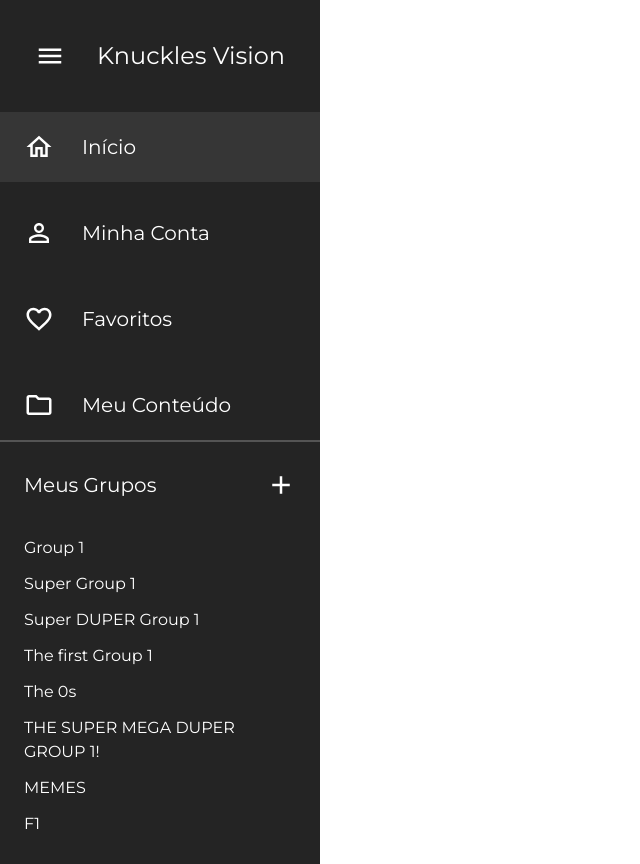
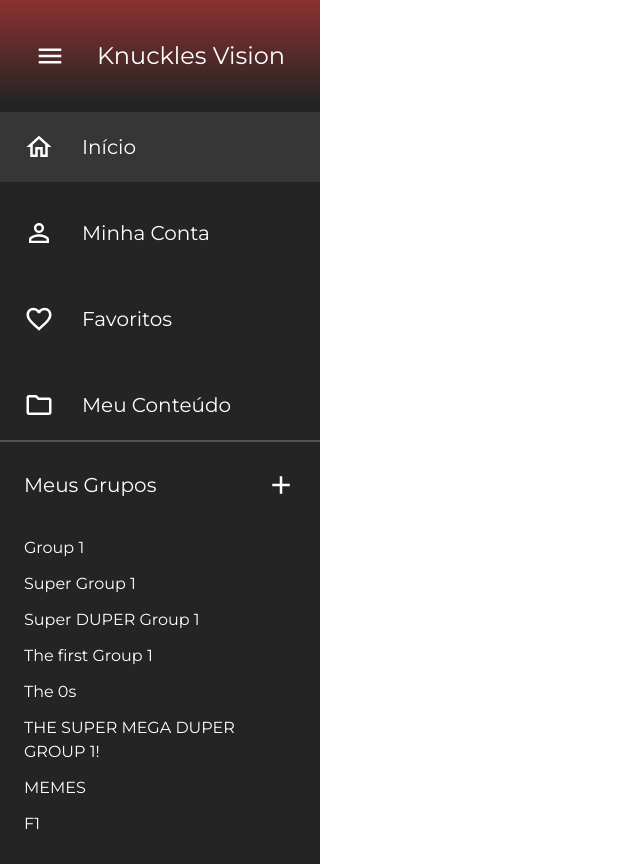
Before and after one commit to rafaelwillen/knuckles-vision, a React (Vite) app: page / in a window 1280 px wide. Shown: the whole page, without its empty margins (0-640 px from the left). Built offline with nearby package versions, Linux system fonts and the light colour scheme.

Commit message:
✨ add gradient

```diff
--- a/src/components/Sidebar/index.tsx
+++ b/src/components/Sidebar/index.tsx
@@ -18,7 +18,9 @@ const Sidebar = () => {
     ]
 
     return (
-        <aside className={`w-1/4 max-w-xs bg-dark-700 min-h-screen ${!isSidebarVisible && "w-[80px]"}`}>
+        <aside className={`w-1/4 max-w-xs min-h-screen
+        ${!isSidebarVisible && "w-[80px]"}`}
+            style={{ background: "linear-gradient(0deg, #242424 88%, rgba(218, 0, 0, 0.77) 110%)" }}>
             <section className='flex justify-center items-center py-10 px-6 gap-8'>
                 <MdMenu size={ICON_SIZE} onClick={() => setSidebarVisible(!isSidebarVisible)} />
                 {isSidebarVisible && <h1 className='font-normal text-2xl text-white'>Knuckles Vision</h1>}
--- a/tailwind.config.js
+++ b/tailwind.config.js
@@ -17,9 +17,9 @@ module.exports = {
           500: "#939393",
           400: "#b3b3b3",
           300: "#d9d9d9",
-        }
+        },
+        "primary": "#d90000"
       },
-      primary: "#d90000"
     }
   },
   variants: {
```
